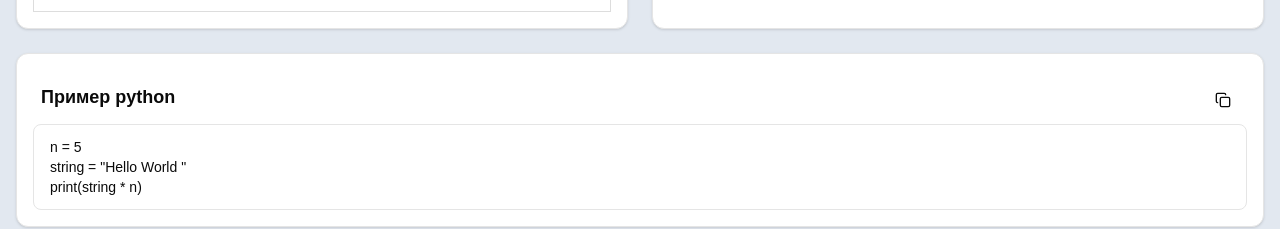
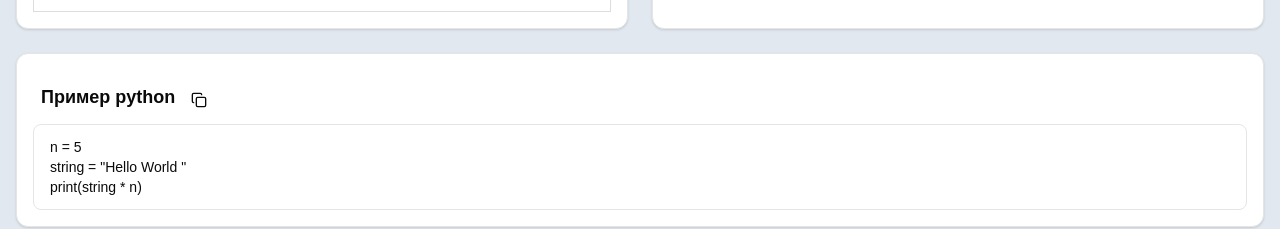
Before and after one commit to prot-alx/online_code_editor, a Next.js app: page / in a window 1280 px wide. Shown: the part 565-794 px from the top of the page. Built offline with nearby package versions, Linux system fonts and the light colour scheme.

Commit message:
moved copying button

```diff
--- a/src/app/components/editor/CodeSamples.tsx
+++ b/src/app/components/editor/CodeSamples.tsx
@@ -32,7 +32,7 @@ export const CodeSamples = ({ language }: CodeSamplesProps) => {
 
   return (
     <Card>
-      <CardHeader className="flex flex-row items-center justify-between">
+      <CardHeader className="flex flex-row items-center gap-2">
         <h3>Пример {currentSample.language}</h3>
         <Button
           variant="ghost"
```
